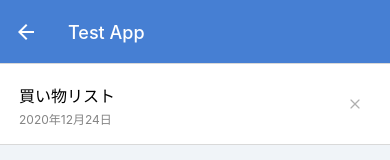
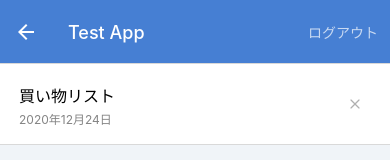
Before and after one commit to shalXXXX/ExpoMemoApp, a React Native app: screen /MemoList in a window 390 px wide. Shown: the top 160 px of the page. Built offline with nearby package versions, Linux system fonts and the light colour scheme; no server answers.

Commit message:
Auto loggin and logout button

```diff
--- a/App.tsx
+++ b/App.tsx
@@ -6,30 +6,19 @@ import MemoDetailScreen from './src/screens/MemoDetailScreen';
 import MemoEditScreen from './src/screens/MemoEditScreen';
 
 import AsyncStorage from '@react-native-async-storage/async-storage';
-import { initializeApp, getApps } from "firebase/app";
+import { initializeApp, getApps, FirebaseApp } from "firebase/app";
 import { initializeAuth } from "firebase/auth"
-import { getReactNativePersistence } from 'firebase/auth/react-native'
+import { getAuth, getReactNativePersistence, onAuthStateChanged } from 'firebase/auth/react-native'
 import { NavigationContainer } from '@react-navigation/native';
 import { createNativeStackNavigator } from '@react-navigation/native-stack';
 
 // ナビゲーションの実装
 import MemoListScreen from './src/screens/MemoListScreen';
 import SignUpScreen from './src/screens/SignUpScreen';
-import { firebaseConfig } from './env';
-
-const Stack = createNativeStackNavigator();
-
-// 初期化されているかの判定
-if (getApps().length === 0) {
-  const app = initializeApp(firebaseConfig);
-//   initializeAuth(app, {
-//   persistence: getReactNativePersistence(AsyncStorage)
-// })
-}
 
 
 
-
+const Stack = createNativeStackNavigator();
 
 export default function App() {
 
@@ -67,3 +56,5 @@ export default function App() {
     </NavigationContainer>
   )
 }
+
+// export { auth };
--- /dev/null
+++ b/firebaseInit.ts
@@ -0,0 +1,17 @@
+import AsyncStorage from "@react-native-async-storage/async-storage";
+import { getApps, initializeApp } from "firebase/app";
+import { getAuth, getReactNativePersistence, initializeAuth } from "firebase/auth/react-native";
+import { firebaseConfig } from "./env";
+
+
+export function firebaseInit() {
+  if (getApps().length === 0) {
+      const app = initializeApp(firebaseConfig);
+      initializeAuth(app, {
+      persistence: getReactNativePersistence(AsyncStorage)
+    })
+  }
+  const auth = getAuth()
+
+  return auth
+}
--- /dev/null
+++ b/src/components/LogOutButton.tsx
@@ -0,0 +1,47 @@
+import { useNavigation } from '@react-navigation/native'
+import { NativeStackNavigationProp } from '@react-navigation/native-stack'
+import { signOut } from 'firebase/auth/react-native'
+import React from 'react'
+import { StyleSheet, Text, TouchableOpacity } from 'react-native'
+import { Alert } from 'react-native/Libraries/Alert/Alert'
+import { firebaseInit } from '../../firebaseInit'
+import { MainStackParamList } from '../navigationType'
+
+function LogOutButton() {
+  const navigation = useNavigation<NativeStackNavigationProp<MainStackParamList, "LogIn">>()
+  const auth = firebaseInit()
+  const handlePress = () => {
+    signOut(auth)
+    .then(() => {
+      navigation.reset({
+        index: 0,
+        routes: [{ name: "LogIn" }]
+      })
+    })
+    .catch((err) => {
+      console.log(err)
+      Alert.alert("ログアウトに失敗しました")
+    });
+  }
+
+  return (
+    <TouchableOpacity
+      style={styles.container}
+      onPress={() => {handlePress();}}>
+      <Text style={styles.label}>ログアウト</Text>
+    </TouchableOpacity>
+  )
+}
+
+const styles = StyleSheet.create({
+  container: {
+    paddingHorizontal: 12,
+    paddingVertical: 4,
+  },
+  label: {
+    fontSize: 14,
+    color: "rgba(255, 255, 255, 0.7)",
+  }
+})
+
+export default LogOutButton
--- a/src/screens/LoginScreen.tsx
+++ b/src/screens/LoginScreen.tsx
@@ -1,10 +1,12 @@
 import { NativeStackNavigationProp } from '@react-navigation/native-stack'
-import { getAuth, signInWithEmailAndPassword } from 'firebase/auth'
-import React, { useState } from 'react'
+import { getAuth, onAuthStateChanged, signInWithEmailAndPassword } from 'firebase/auth/react-native'
+import React, { useState, useEffect } from 'react'
 import { View, Text, TextInput, StyleSheet, TouchableOpacity, Alert } from "react-native"
+import { firebaseInit } from '../../firebaseInit'
 import AppBar from '../components/AppBar'
 import Button from '../components/Button'
 import { MainStackParamList } from '../navigationType'
+
 
 type Props = {
   navigation : NativeStackNavigationProp<MainStackParamList, "SignUp" | "MemoList">
@@ -13,11 +15,25 @@ type Props = {
 function LoginScreen({ navigation }: Props) {
   const [email, setEmail] = useState<string>("");
   const [password, setPassword] = useState<string>("");
-  const auth = getAuth()
+  const auth = firebaseInit()
+
+  useEffect(() => {
+    const unsubscribe = onAuthStateChanged(auth, (user) => {
+      if (user) {
+        navigation.reset({
+          index: 0,
+          routes: [{ name: "MemoList"}],
+        });
+      }
+    });
+    return unsubscribe;
+  },[])
 
   const handleSubmit = () => {
     signInWithEmailAndPassword(auth, email, password)
     .then((userCredential) => {
+      const { user } = userCredential;
+      console.log(user.uid)
       navigation.reset({
         index: 0,
         routes: [{ name: "MemoList" }],
--- a/src/screens/MemoListScreen.tsx
+++ b/src/screens/MemoListScreen.tsx
@@ -1,8 +1,9 @@
 import { NativeStackNavigationProp } from '@react-navigation/native-stack';
-import React from 'react'
+import React, { useEffect } from 'react'
 import { StyleSheet, View } from 'react-native'
 import AppBar from '../components/AppBar';
 import CircleButton from '../components/CircleButton';
+import LogOutButton from '../components/LogOutButton';
 import MemoList from '../components/MemoList';
 import { MainStackParamList } from '../navigationType';
 
@@ -10,6 +11,12 @@ type Props = {
   navigation: NativeStackNavigationProp<MainStackParamList, "MemoCreate">
 }
 function MemoListScreen({ navigation }: Props) {
+  useEffect(() => {
+    navigation.setOptions({
+      headerRight: () => <LogOutButton />
+    })
+  }, [navigation])
+
   return (
     <View style={styles.container}>
       {/* <AppBar /> */}
--- a/src/screens/SignUpScreen.tsx
+++ b/src/screens/SignUpScreen.tsx
@@ -7,6 +7,8 @@ import { MainStackParamList } from '../navigationType'
 
 import { createUserWithEmailAndPassword, getAuth } from 'firebase/auth'
 import { Alert } from 'react-native'
+import { firebaseInit } from '../../firebaseInit'
+
 
 type Props = {
   navigation: NativeStackNavigationProp<MainStackParamList, "LogIn" | "MemoList">
@@ -16,7 +18,8 @@ function SignUpScreen({ navigation }: Props) {
   const [email, setEmail] = useState<string>("")
   const [password, setPassword] = useState<string>("")
 
-  const auth = getAuth()
+  const auth = firebaseInit()
+
   const handleSubmit = () => {
     createUserWithEmailAndPassword(auth, email, password)
     .then((userCredential) => {
```
